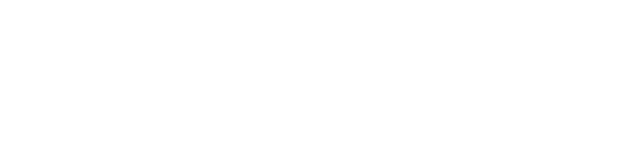
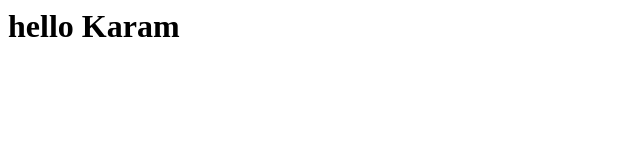
Before and after one commit to AmirAmArA/arabcol-test, a plain HTML site: page index.html in a window 1280 px wide. Shown: the whole page, without its empty margins (0-640 px from the left). Drawn offline with Linux system fonts and the light colour scheme.

Commit message:
added h1

```diff
--- a/index.html
+++ b/index.html
@@ -4,6 +4,6 @@
 
 </head>
 <body>
-
+<h1>hello Karam</h1>
 </body>
 </html>
```
